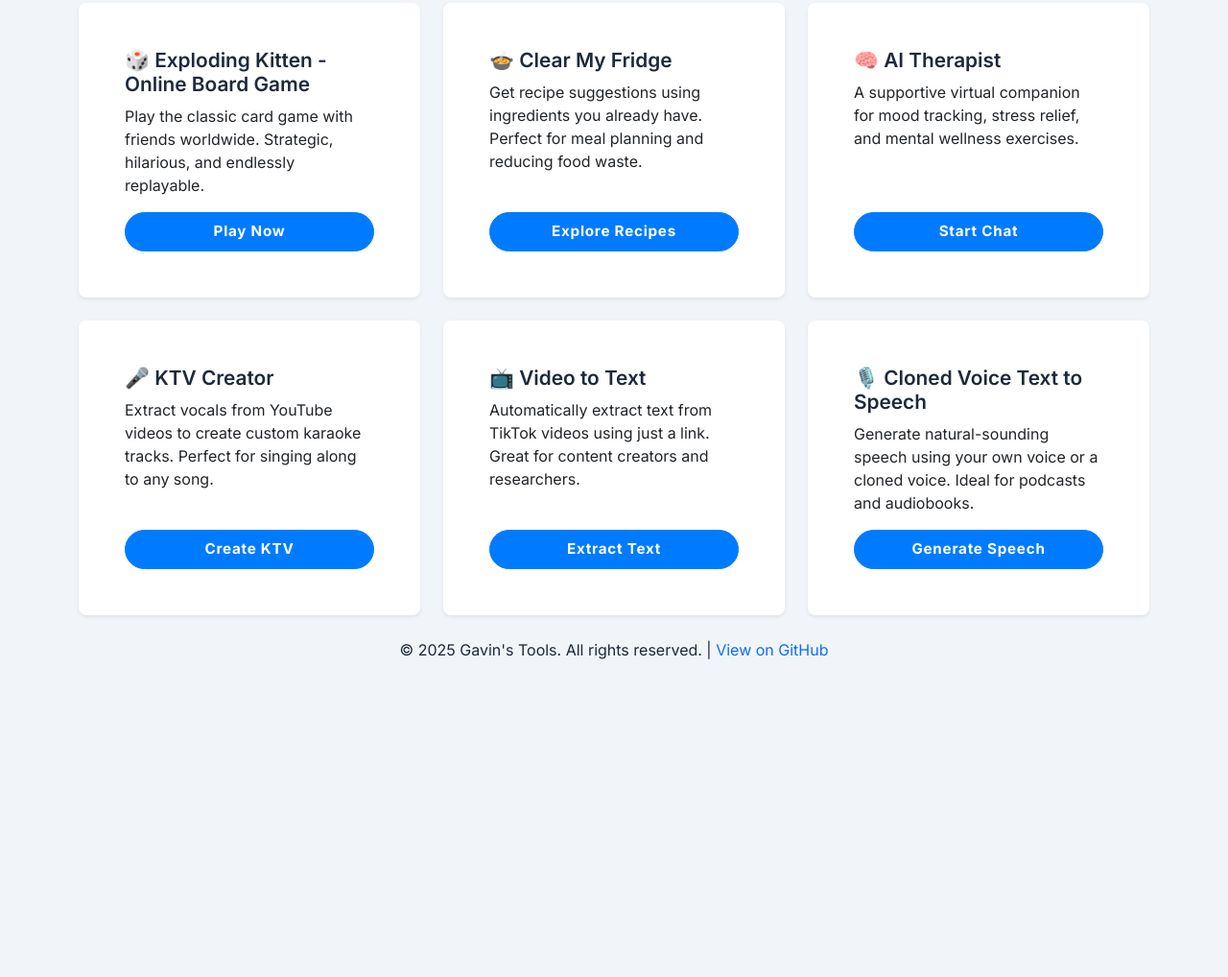
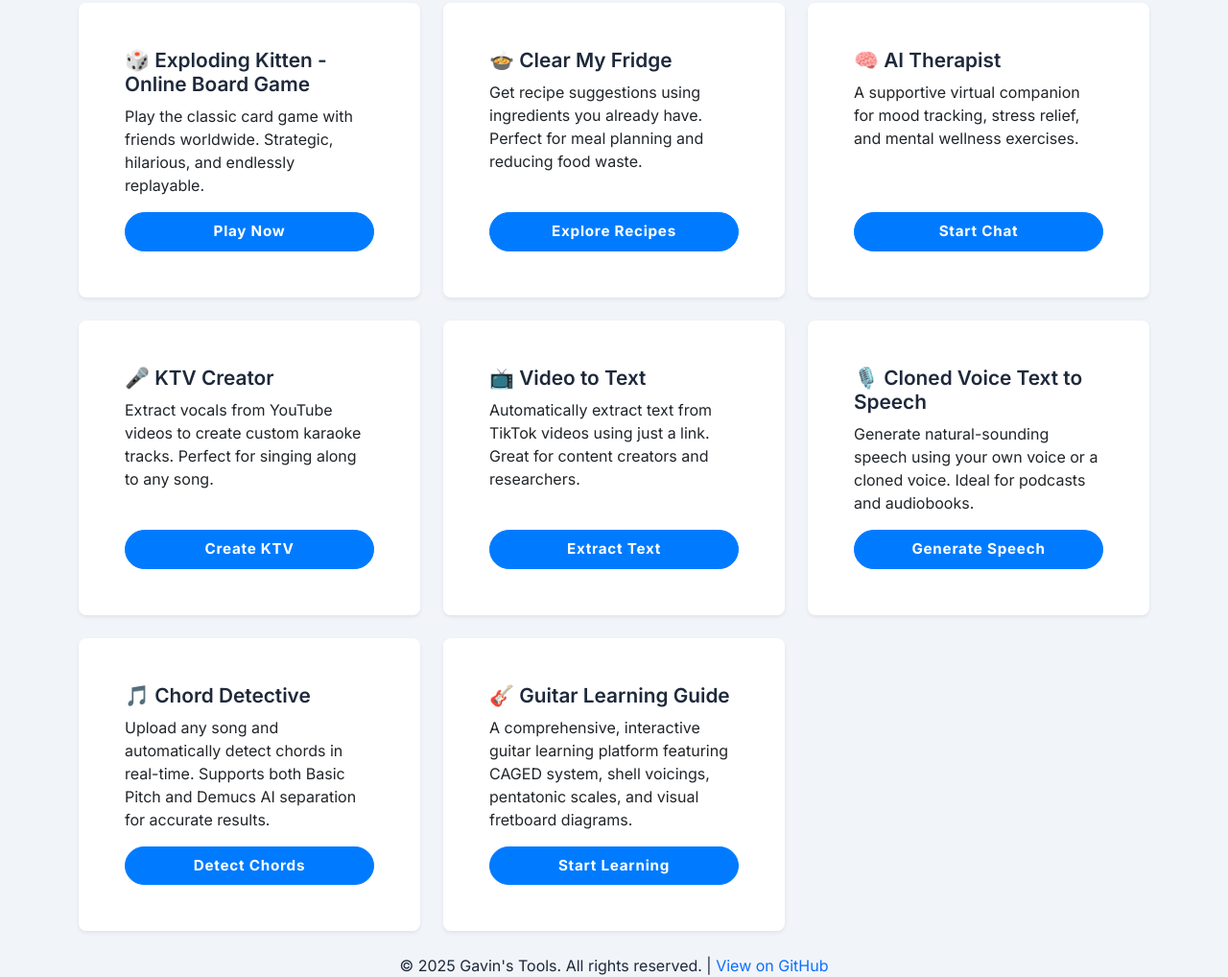
Before and after one commit to gavinz0228/tools-gateway, a plain HTML site: page index.html in a window 1280 px wide. Shown: the part 184-1202 px from the top of the page at 96% size. Before the commit the page ends 873 px from the top, so only its background shows below. Drawn offline with nearby package versions, Linux system fonts and the light colour scheme.

Commit message:
add Chord Detective and Guitar Learning Guide cards

```diff
--- a/index.html
+++ b/index.html
@@ -121,6 +121,36 @@
                     </div>
                 </div>
             </div>
+            <div class="col-md-6 col-lg-4">
+                <div class="card h-100 border-0 shadow-sm rounded-3 overflow-hidden bg-white">
+                    <div class="card-body d-flex flex-column p-4">
+                        <h5 class="card-title fw-semibold text-slate-800 mb-2" style="font-family: 'Inter', sans-serif; font-size: 1.3rem;">
+                            🎵 Chord Detective
+                        </h5>
+                        <p class="card-text text-slate-600 mb-3 fs-6" style="font-family: 'Inter', sans-serif;">
+                            Upload any song and automatically detect chords in real-time. Supports both Basic Pitch and Demucs AI separation for accurate results.
+                        </p>
+                        <a href="https://detect.chord.cafe/" class="btn btn-primary mt-auto fw-bold px-4 py-2" style="font-size: 0.95rem; letter-spacing: 0.05em;">
+                            Detect Chords
+                        </a>
+                    </div>
+                </div>
+            </div>
+            <div class="col-md-6 col-lg-4">
+                <div class="card h-100 border-0 shadow-sm rounded-3 overflow-hidden bg-white">
+                    <div class="card-body d-flex flex-column p-4">
+                        <h5 class="card-title fw-semibold text-slate-800 mb-2" style="font-family: 'Inter', sans-serif; font-size: 1.3rem;">
+                            🎸 Guitar Learning Guide
+                        </h5>
+                        <p class="card-text text-slate-600 mb-3 fs-6" style="font-family: 'Inter', sans-serif;">
+                            A comprehensive, interactive guitar learning platform featuring CAGED system, shell voicings, pentatonic scales, and visual fretboard diagrams.
+                        </p>
+                        <a href="https://guitar.chord.cafe/" class="btn btn-primary mt-auto fw-bold px-4 py-2" style="font-size: 0.95rem; letter-spacing: 0.05em;">
+                            Start Learning
+                        </a>
+                    </div>
+                </div>
+            </div>
         </div>
     </main>
 
```
